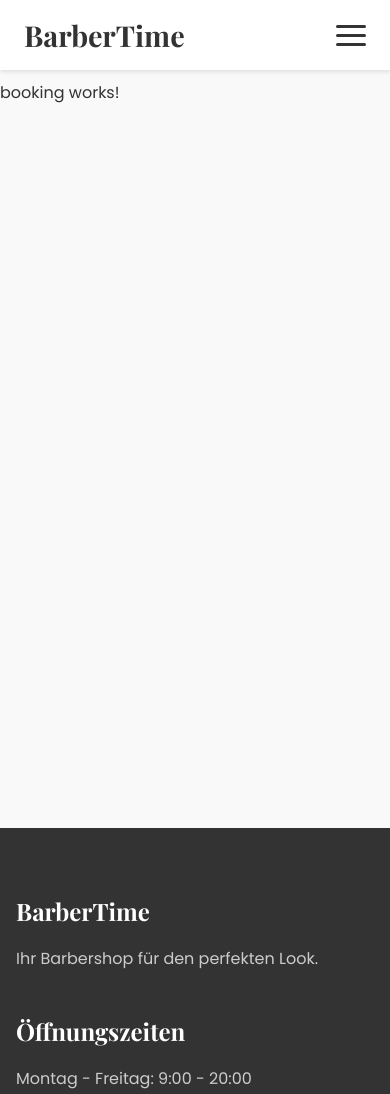
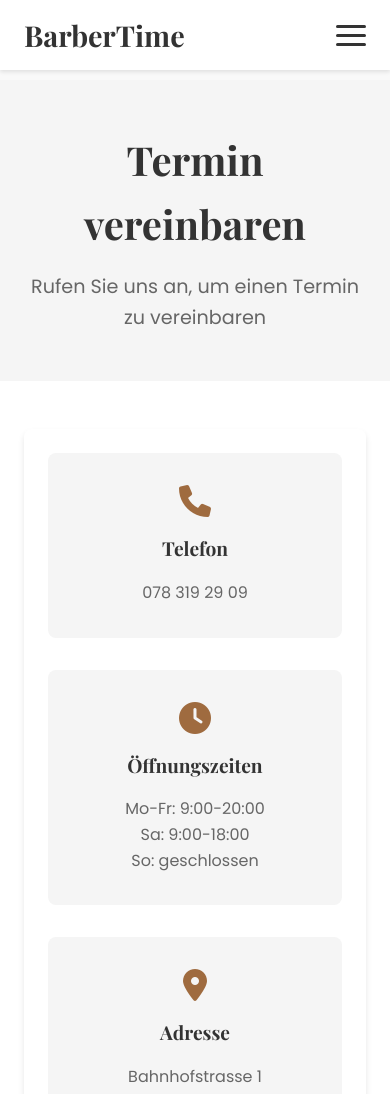
Before and after one commit to LeuenFlo/barbertime, an Angular app: page /booking in a window 390 px wide. Shown: the top 1094 px of the page. Built offline with nearby package versions, Linux system fonts and the light colour scheme.

Commit message:
style: Update booking page list style with numbers

```diff
--- a/src/app/app.routes.ts
+++ b/src/app/app.routes.ts
@@ -3,13 +3,11 @@
 import { AboutComponent } from './components/about/about.component';
 import { ServicesComponent } from './components/services/services.component';
 import { BookingComponent } from './components/booking/booking.component';
-import { ContactComponent } from './components/contact/contact.component';
 
 export const routes: Routes = [
   { path: '', component: HomeComponent },
   { path: 'about', component: AboutComponent },
   { path: 'services', component: ServicesComponent },
   { path: 'booking', component: BookingComponent },
-  { path: 'contact', component: ContactComponent },
   { path: '**', redirectTo: '' }
 ];
--- a/src/app/components/booking/booking.component.html
+++ b/src/app/components/booking/booking.component.html
@@ -1 +1,58 @@
-<p>booking works!</p>
+<div class="booking-page">
+  <section class="booking-header section-padding">
+    <div class="container">
+      <h1>Termin vereinbaren</h1>
+      <p>Rufen Sie uns an, um einen Termin zu vereinbaren</p>
+    </div>
+  </section>
+
+  <section class="booking-content section-padding">
+    <div class="container">
+      <div class="contact-card">
+        <div class="contact-info">
+          <div class="info-item">
+            <i class="fas fa-phone"></i>
+            <h3>Telefon</h3>
+            <p><a href="tel:0783192909">078 319 29 09</a></p>
+          </div>
+          <div class="info-item">
+            <i class="fas fa-clock"></i>
+            <h3>Öffnungszeiten</h3>
+            <p>
+              Mo-Fr: 9:00-20:00<br>
+              Sa: 9:00-18:00<br>
+              So: geschlossen
+            </p>
+          </div>
+
+          <div class="info-item">
+            <i class="fas fa-map-marker-alt"></i>
+            <h3>Adresse</h3>
+            <p>
+              <a href="https://maps.google.com/?q=Bahnhofstrasse+1,+3506+Grosshöchstetten"
+                 target="_blank"
+                 rel="noopener noreferrer">
+                Bahnhofstrasse 1<br>
+                3506 Grosshöchstetten
+              </a>
+            </p>
+          </div>
+        </div>
+
+        <div class="booking-note">
+          <h2>So vereinbaren Sie einen Termin:</h2>
+          <ul>
+            <li>Rufen Sie uns unter <strong>078 319 29 09</strong> an</li>
+            <li>Teilen Sie uns Ihren gewünschten Termin mit</li>
+            <li>Nennen Sie uns gerne auch alternative Zeiten, falls Ihr Wunschtermin bereits vergeben ist</li>
+            <li>Wir bestätigen Ihren Termin direkt am Telefon</li>
+          </ul>
+          <p class="note">
+            <i class="fas fa-info-circle"></i>
+            Bitte beachten Sie: Termine können nur telefonisch vereinbart werden. So können wir am besten auf Ihre individuellen Wünsche eingehen und die optimale Zeit für Sie finden.
+          </p>
+        </div>
+      </div>
+    </div>
+  </section>
+</div>
--- a/src/app/components/booking/booking.component.scss
+++ b/src/app/components/booking/booking.component.scss
@@ -0,0 +1,152 @@
+// Variables
+$primary-color: #9f6b3f;
+$text-color: #333;
+$light-bg: #f5f5f5;
+
+// Common Styles
+.section-padding {
+  padding: 5rem 0;
+
+  @media (max-width: 768px) {
+    padding: 3rem 0;
+  }
+}
+
+.container {
+  max-width: 1200px;
+  margin: 0 auto;
+  padding: 0 1.5rem;
+}
+
+// Booking Header
+.booking-header {
+  background-color: $light-bg;
+  text-align: center;
+
+  h1 {
+    font-size: 2.5rem;
+    color: $text-color;
+    margin-bottom: 1rem;
+  }
+
+  p {
+    font-size: 1.2rem;
+    color: #666;
+  }
+}
+
+// Booking Content
+.booking-content {
+  background-color: white;
+}
+
+.contact-card {
+  background: white;
+  border-radius: 8px;
+  box-shadow: 0 4px 6px rgba(0, 0, 0, 0.1);
+  padding: 3rem;
+  display: grid;
+  grid-template-columns: 1fr 1fr;
+  gap: 4rem;
+  align-items: start;
+
+  @media (max-width: 768px) {
+    grid-template-columns: 1fr;
+    gap: 2rem;
+    padding: 1.5rem;
+  }
+}
+
+.contact-info {
+  display: grid;
+  gap: 2rem;
+}
+
+.info-item {
+  text-align: center;
+  padding: 2rem;
+  background: $light-bg;
+  border-radius: 8px;
+  transition: transform 0.3s ease;
+
+  &:hover {
+    transform: translateY(-5px);
+  }
+
+  i {
+    font-size: 2rem;
+    color: $primary-color;
+    margin-bottom: 1rem;
+  }
+
+  h3 {
+    font-size: 1.2rem;
+    color: $text-color;
+    margin-bottom: 1rem;
+  }
+
+  p {
+    color: #666;
+    margin: 0;
+    line-height: 1.6;
+
+    a {
+      color: inherit;
+      text-decoration: none;
+      transition: color 0.3s ease;
+
+      &:hover {
+        color: $primary-color;
+      }
+    }
+  }
+}
+
+.booking-note {
+  h2 {
+    font-size: 1.8rem;
+    color: $text-color;
+    margin-bottom: 1.5rem;
+  }
+
+  ul {
+    list-style: none;
+    padding: 0;
+    margin-bottom: 2rem;
+    counter-reset: item;
+
+    li {
+      color: #666;
+      margin-bottom: 1rem;
+      padding-left: 2rem;
+      position: relative;
+      line-height: 1.6;
+
+      &::before {
+        content: counter(item) ".";
+        counter-increment: item;
+        position: absolute;
+        left: 0;
+        color: $primary-color;
+        font-weight: bold;
+      }
+
+      strong {
+        color: $primary-color;
+      }
+    }
+  }
+
+  .note {
+    background: $light-bg;
+    padding: 1.5rem;
+    border-radius: 8px;
+    color: #666;
+    line-height: 1.6;
+
+    i {
+      color: $primary-color;
+      margin-right: 0.5rem;
+    }
+  }
+}
--- a/src/app/components/booking/booking.component.ts
+++ b/src/app/components/booking/booking.component.ts
@@ -1,4 +1,5 @@
 import { Component } from '@angular/core';
+import { Title } from '@angular/platform-browser';
 
 @Component({
   selector: 'app-booking',
@@ -7,5 +8,7 @@
   styleUrl: './booking.component.scss'
 })
 export class BookingComponent {
-
+  constructor(private titleService: Title) {
+    this.titleService.setTitle('Termin vereinbaren | Barber Time');
+  }
 }
--- a/src/app/components/contact/contact.component.html
+++ /dev/null
@@ -1 +0,0 @@
-<p>contact works!</p>
--- a/src/app/shared/header/header.component.html
+++ b/src/app/shared/header/header.component.html
@@ -28,12 +28,6 @@
         <i class="fas fa-info-circle"></i>
         <span>Über uns</span>
       </a>
-      <a routerLink="/contact"
-         routerLinkActive="active"
-         (click)="closeMenu()">
-        <i class="fas fa-envelope"></i>
-        <span>Kontakt</span>
-      </a>
       <a routerLink="/booking"
          routerLinkActive="active"
          class="booking-btn"
```
Also changed, not shown: src/app/components/contact/contact.component.ts (deleted, +0 -11 lines), src/app/components/contact/contact.component.scss (deleted), 1 other file (tests, documents, lock files or other folders).
